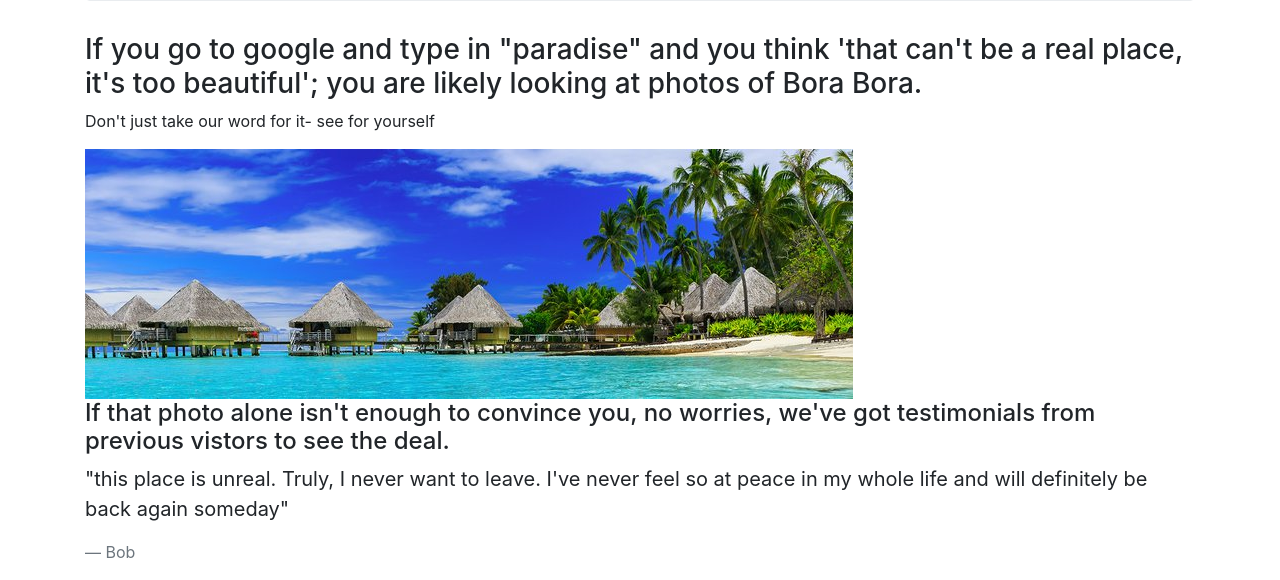
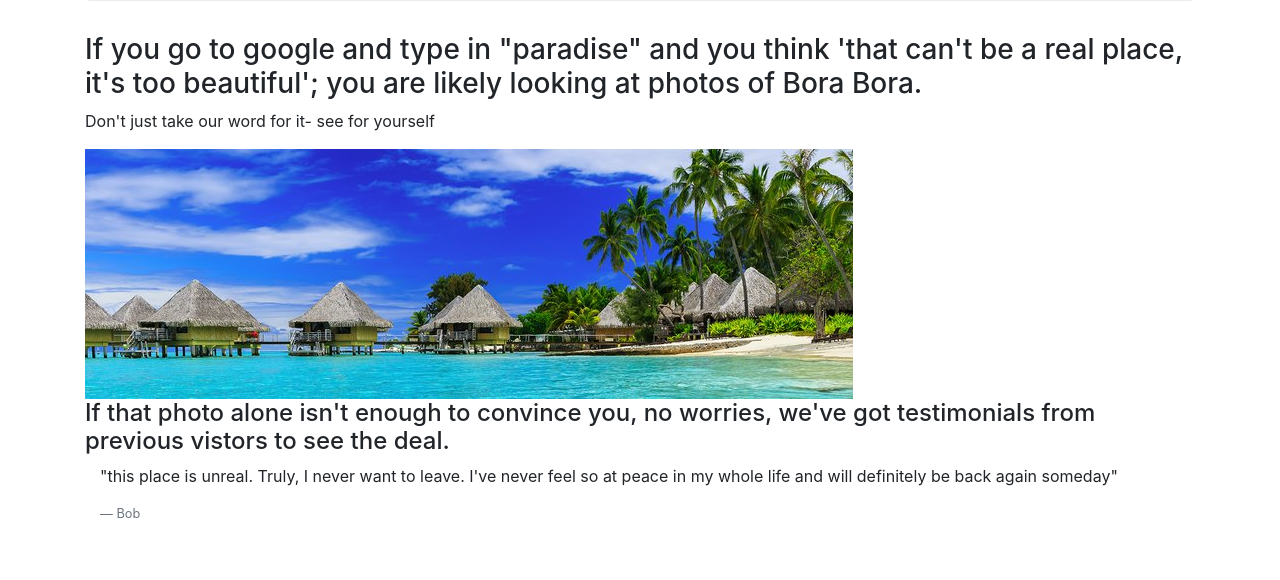
Before and after one commit to ErikaDebelis/vacation-site, a plain HTML site: page vacation-site/index.html in a window 1280 px wide. Shown: the part 229-809 px from the top of the page. Drawn offline with Linux system fonts and the light colour scheme.

Commit message:
add more divs to style testimonial

```diff
--- a/vacation-site/index.html
+++ b/vacation-site/index.html
@@ -17,8 +17,12 @@
   </div>
   <h4>If that photo alone isn't enough to convince you, no worries, we've got testimonials from previous vistors to see the deal.</h4>
   <blockquote class="blockquote">
-    <p>"this place is unreal. Truly, I never want to leave. I've never feel so at peace in my whole life and will definitely be back again someday"</p>
-    <footer class="blockquote-footer">Bob</footer>
+    <div class="container">
+      <div class="small">
+      <p>"this place is unreal. Truly, I never want to  leave. I've never feel so at peace in my whole   life and will definitely be back again someday"</p>
+      <footer class="blockquote-footer">Bob</footer>
+      </div>
+    </div>
   </blockquote>
 
 </body>
```
